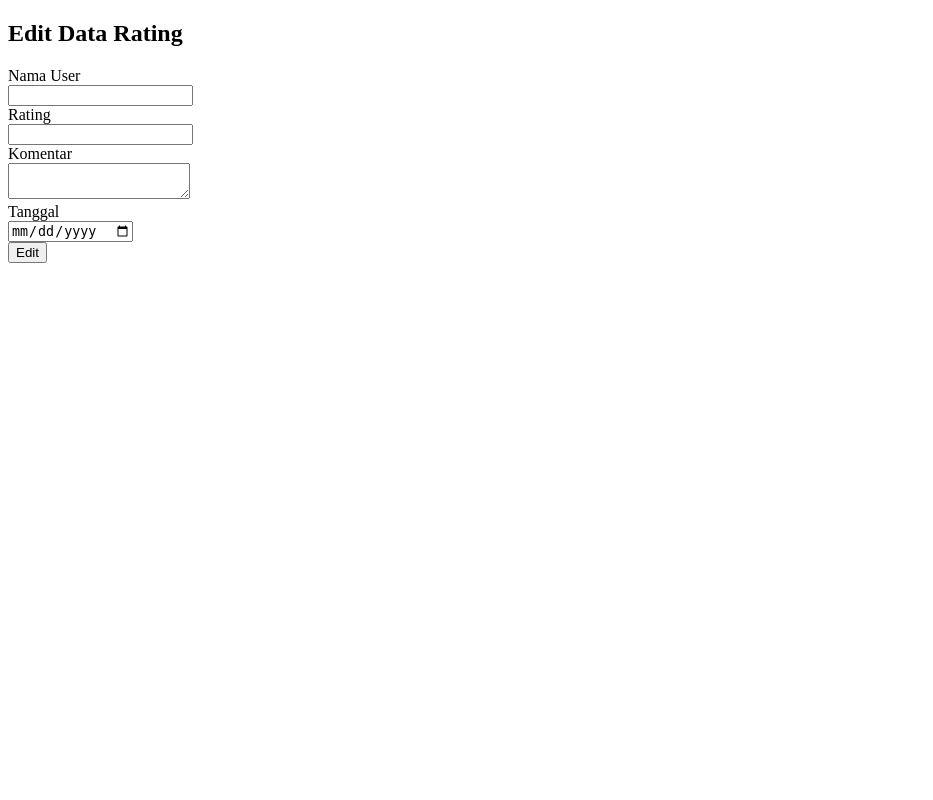
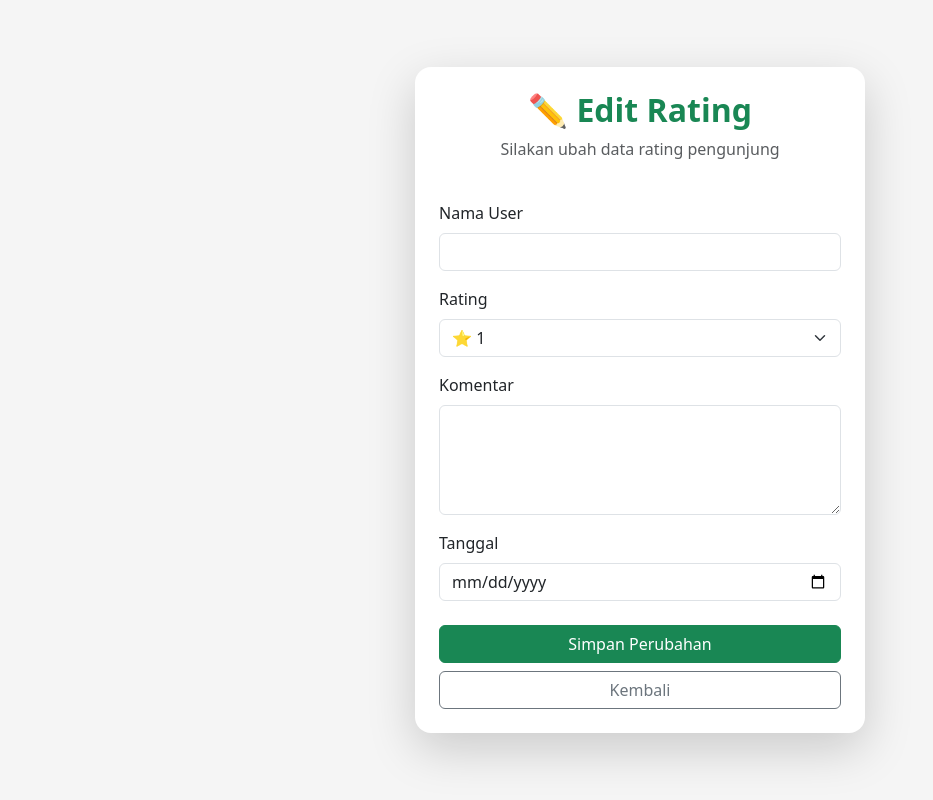
Before and after one commit to atmufi/ProjectAkhir-PWD, a PHP site: page /edit_data.php?id_rating=1 in a window 1280 px wide. Shown: the whole page, without its empty margins (0-933 px from the left). Run offline with PHP 8.4, Linux system fonts and the light colour scheme; data that the repository does not hold is empty.

Commit message:
tambahan desain di edit data

```diff
--- a/edit_data.php
+++ b/edit_data.php
@@ -1,10 +1,13 @@
 <?php
 include 'koneksi.php';
+session_start();
 
 $id_rating = $_GET['id_rating'];
-$query = mysqli_query($konek, "select * from rating where id_rating='$id_rating'");
+
+$query = mysqli_query($konek,
+"SELECT * FROM rating WHERE id_rating='$id_rating'");
+
 $data = mysqli_fetch_array($query);
-
 ?>
 
 <!DOCTYPE html>
@@ -12,27 +15,99 @@ $data = mysqli_fetch_array($query);
 <head>
     <meta charset="UTF-8">
     <meta name="viewport" content="width=device-width, initial-scale=1.0">
-    <title>Edit Data</title>
+    <title>Edit Rating</title>
+
+    <link href="https://cdn.jsdelivr.net/npm/bootstrap@5.3.8/dist/css/bootstrap.min.css" rel="stylesheet">
 </head>
-<body>
-    <h2>Edit Data Rating</h2>
+<body style="background-color: #f5f5f5;">
 
-    <form action="proses_edit.php" method="POST">
-        <input type="hidden" name="id_rating" value="<?php echo $data['id_rating']; ?>">
+<div class="container d-flex justify-content-center align-items-center min-vh-100">
 
-        <label for="nama_user">Nama User</label><br>
-        <input type="text" name="nama_user" value="<?php echo $data['nama_user']; ?>"><br>
+    <div class="card shadow-lg p-4 border-0 rounded-4" style="width: 450px;">
 
-        <label for="rating">Rating</label><br>
-        <input type="text" name="rating" value="<?php echo $data['rating']; ?>"><br>
+        <div class="text-center mb-4">
+            <h2 class="fw-bold text-success">
+                ✏️ Edit Rating
+            </h2>
+            <p class="text-muted">
+                Silakan ubah data rating pengunjung
+            </p>
+        </div>
 
-        <label for="komentar">Komentar</label><br>
-        <textarea name="komentar" value="<?php echo $data['komentar']; ?>"></textarea><br>
+        <form action="proses_edit.php" method="POST">
 
-        <label for="tanggal">Tanggal</label><br>
-        <input type="date" name="tanggal" value="<?php echo $data['tanggal']; ?>"><br>
+            <input type="hidden"
+            name="id_rating"
+            value="<?php echo $data['id_rating']; ?>">
 
-        <input type="submit" value="Edit">
-    </form>
+            <!-- Nama User -->
+            <div class="mb-3">
+                <label class="form-label">
+                    Nama User
+                </label>
+
+                <input type="text"
+                name="nama_user"
+                class="form-control"
+                value="<?php echo $data['nama_user']; ?>"
+                required>
+            </div>
+
+            <!-- Rating -->
+            <div class="mb-3">
+                <label class="form-label">
+                    Rating
+                </label>
+
+                <select name="rating" class="form-select" required>
+                    <option value="1" <?php if($data['rating']==1) echo "selected"; ?>>⭐ 1</option>
+                    <option value="2" <?php if($data['rating']==2) echo "selected"; ?>>⭐⭐ 2</option>
+                    <option value="3" <?php if($data['rating']==3) echo "selected"; ?>>⭐⭐⭐ 3</option>
+                    <option value="4" <?php if($data['rating']==4) echo "selected"; ?>>⭐⭐⭐⭐ 4</option>
+                    <option value="5" <?php if($data['rating']==5) echo "selected"; ?>>⭐⭐⭐⭐⭐ 5</option>
+                </select>
+            </div>
+
+            <!-- Komentar -->
+            <div class="mb-3">
+                <label class="form-label">
+                    Komentar
+                </label>
+
+                <textarea
+                name="komentar"
+                class="form-control"
+                rows="4"
+                required><?php echo $data['komentar']; ?></textarea>
+            </div>
+
+            <!-- Tanggal -->
+            <div class="mb-4">
+                <label class="form-label">
+                    Tanggal
+                </label>
+
+                <input type="date"
+                name="tanggal"
+                class="form-control"
+                value="<?php echo $data['tanggal']; ?>"
+                required>
+            </div>
+
+            <!-- Button -->
+            <div class="d-grid gap-2">
+                <button type="submit" class="btn btn-success">
+                    Simpan Perubahan
+                </button>
+
+                <a href="index.php" class="btn btn-outline-secondary">
+                    Kembali
+                </a>
+            </div>
+
+        </form>
+    </div>
+</div>
+
 </body>
 </html>
```
